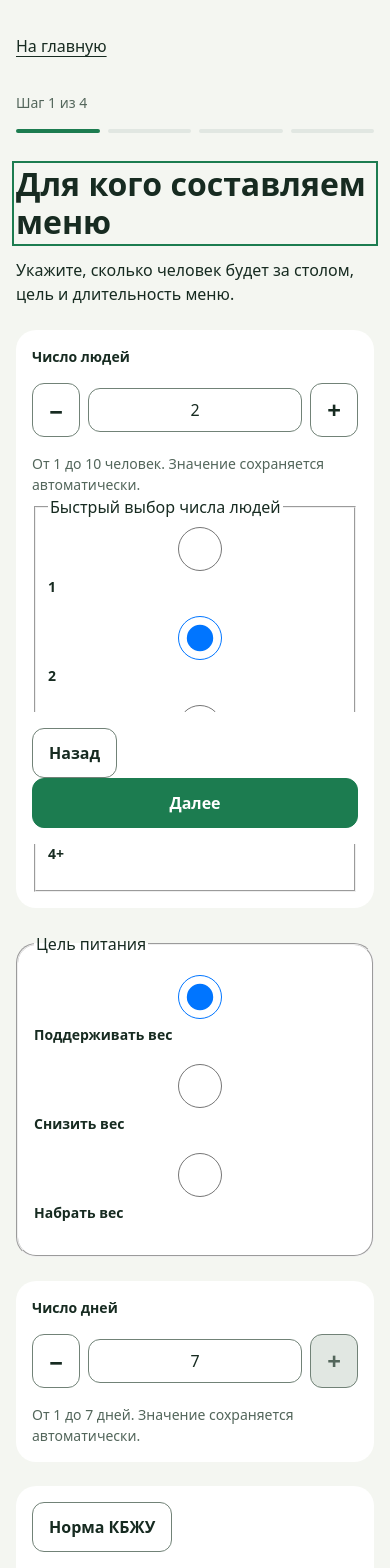
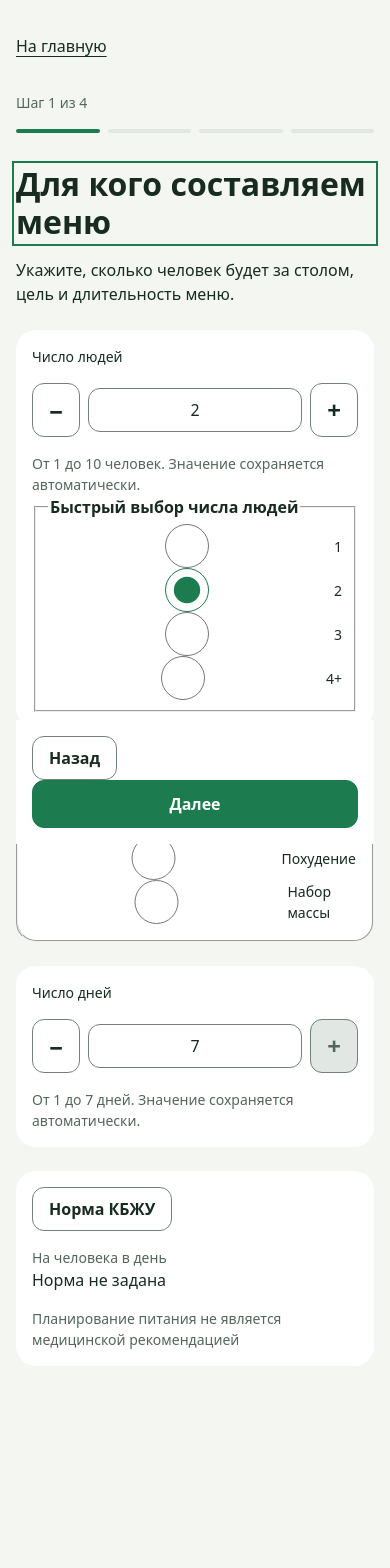
Before and after one commit to 0oLeono0/meal-plan, a React (Vite) app: page /plan/new in a window 390 px wide. Shown: the top 1568 px of the page. Built offline with nearby package versions, Linux system fonts and the light colour scheme.

Commit message:
fix(01): align wizard presentation with UI contract

```diff
--- a/src/features/wizard/BudgetStep.tsx
+++ b/src/features/wizard/BudgetStep.tsx
@@ -15,7 +15,10 @@ export function BudgetStep({ draft, onChange, errors, disabled = false }: { draf
     <p>Задайте бюджет на весь период. Время и разнообразие помогут подобрать подходящие блюда.</p>
     <div className="card min-w-0">
       <Field id="budget" label={budgetPeriodLabel(draft.days)} hint="В рублях. Целое число от 500; точную сумму можно ввести вручную." error={error}>
-        <input id="budget" name="budget" className="min-w-0 max-w-full" type="text" inputMode="numeric" autoComplete="off" value={draft.budget} disabled={disabled} onChange={event => onChange({ type: 'set', field: 'budget', value: event.target.value })} aria-invalid={!!error} aria-describedby={`budget-hint${error ? ' budget-error' : ''}`} />
+        <div className="budget-amount">
+          <input id="budget" name="budget" className="min-w-0 max-w-full" type="text" inputMode="numeric" autoComplete="off" value={draft.budget} disabled={disabled} onChange={event => onChange({ type: 'set', field: 'budget', value: event.target.value })} aria-invalid={!!error} aria-describedby={`budget-hint${error ? ' budget-error' : ''}`} />
+          <span aria-hidden="true">₽</span>
+        </div>
       </Field>
       <label htmlFor="budget-slider">Выбрать бюджет ползунком</label>
       <input id="budget-slider" className="min-h-[44px] accent-[var(--color-accent)]" type="range" min={1000} max={15000} step={100} value={thumb} disabled={disabled} aria-valuenow={thumb} aria-valuetext={rangeText} aria-describedby="budget-slider-hint" onChange={event => onChange({ type: 'set', field: 'budget', value: event.target.value })} />
--- a/src/features/wizard/HomeProductsStep.tsx
+++ b/src/features/wizard/HomeProductsStep.tsx
@@ -2,6 +2,7 @@ import { popularProductIds, productNames, type ProductCatalogPort } from '../../
 import { dietaryRestrictions, parseHomeQuantity, validateHomeRow, type DraftAction, type HomeDraftRow, type SettingsDraft, type StepErrors, type Unit } from '../../domain/settings';
 import { ProductCombobox, useRemovalUndo } from '../../shared/ProductCombobox';
 import { Button, Field } from '../../shared/ui';
+import { goalLabels } from './copy';
 
 const unitLabels: Record<Unit, string> = { g: 'г', kg: 'кг', ml: 'мл', l: 'л', pcs: 'шт' };
 const nameFor = (id: string) => productNames.find(product => product.id === id)?.name ?? `Продукт из сохранённого черновика (${id})`;
@@ -18,7 +19,7 @@ export function HomeProductsStep({ draft, onChange, errors, disabled = false, pr
   }
   return <>
     <p>Укажите, что есть дома. Количество можно оставить пустым; это не означает ноль.</p>
-    <div className="card min-w-0"><ProductCombobox id="home-search" label="Добавить домашний продукт" disabled={disabled} port={productPort} onSelect={product => add(product.id)} />
+    <div className="card min-w-0"><ProductCombobox id="home-search" label="Найти продукт" disabled={disabled} port={productPort} onSelect={product => add(product.id)} />
       <div role="group" aria-label="Популярные продукты" className="flex flex-wrap gap-2 mt-4">{popularProductIds.map(id => <Button disabled={disabled} key={id} onClick={() => add(id)}>{nameFor(id)}</Button>)}</div>
     </div>
     <div id="home" tabIndex={-1}>
@@ -71,12 +72,12 @@ export function DraftReview({ draft }: { draft: SettingsDraft }) {
     <dl className="grid gap-2 [overflow-wrap:anywhere]">
       <dt>Люди и период</dt><dd className="m-0">{draft.people} чел. · {draft.days} дн.</dd>
       <dt>Бюджет на весь период</dt><dd className="m-0">{draft.budget.trim()} ₽</dd>
-      <dt>Цель питания</dt><dd className="m-0">{{ maintain: 'Поддержание веса', lose: 'Похудение', gain: 'Набор массы' }[draft.goal]}</dd>
+      <dt>Цель питания</dt><dd className="m-0">{goalLabels[draft.goal]}</dd>
       <dt>Время и разнообразие</dt><dd className="m-0">{draft.cookingTime === 'any' ? 'Любое время' : `До ${draft.cookingTime} мин`} · {{ same: 'Одно и то же каждый день', medium: 'Среднее', max: 'Каждый день разное' }[draft.variety]}</dd>
       <dt>Цель КБЖУ на человека в день</dt><dd className="m-0">{draft.manualNutrition.calories.trim() ? `${draft.manualNutrition.calories} ккал; Б ${draft.manualNutrition.protein} г / Ж ${draft.manualNutrition.fat} г / У ${draft.manualNutrition.carbohydrates} г · ${draft.targetSource.kind === 'manual' ? 'Введено вручную' : 'Сохранённая норма из расчёта'}` : 'Цель КБЖУ не указана'}</dd>
       <dt>Ограничения</dt><dd className="m-0">{draft.restrictions.map(id => dietaryRestrictions.find(option => option.id === id)?.label).join(', ') || 'Не выбраны'}</dd>
       <dt>Не люблю</dt><dd className="m-0">{draft.exclusionIds.map(nameFor).join(', ') || 'Исключений нет'}</dd>
-      <dt>Продукты дома</dt><dd className="m-0">{!draft.home.length ? 'Не указаны' : <ul className="pl-5">{draft.home.map(row => <li key={row.productId}>{nameFor(row.productId)}: <span>{parseHomeQuantity(row.quantity).status === 'unknown' ? 'Количество не указано' : `${row.quantity} ${row.unit ? unitLabels[row.unit] : ''}`}</span>{row.expiresSoon && ' · Скоро испортится'}</li>)}</ul>}</dd>
+      <dt>Продукты дома</dt><dd className="m-0">{!draft.home.length ? 'Не указаны' : <ul className="pl-4">{draft.home.map(row => <li key={row.productId}>{nameFor(row.productId)}: <span>{parseHomeQuantity(row.quantity).status === 'unknown' ? 'Количество не указано' : `${row.quantity} ${row.unit ? unitLabels[row.unit] : ''}`}</span>{row.expiresSoon && ' · Скоро испортится'}</li>)}</ul>}</dd>
     </dl>
   </section>;
 }
--- a/src/features/wizard/PeopleStep.tsx
+++ b/src/features/wizard/PeopleStep.tsx
@@ -1,6 +1,7 @@
 import type { DraftAction, SettingsDraft, StepErrors } from '../../domain/settings';
 import { Button, Field } from '../../shared/ui';
 import { NutritionFields } from './NutritionFields';
+import { goalLabels } from './copy';
 
 export interface PeopleStepProps {
   draft: SettingsDraft;
@@ -39,10 +40,12 @@ export function PeopleStep({ draft, onChange, errors, disabled = false }: People
     </div>
     <fieldset id="goal" tabIndex={-1} className="card border-0 min-w-0" disabled={disabled} aria-describedby={errors.goal ? 'goal-error' : undefined}>
       <legend>Цель питания</legend>
-      {([{ value: 'maintain', label: 'Поддерживать вес' }, { value: 'lose', label: 'Снизить вес' }, { value: 'gain', label: 'Набрать вес' }] as const).map(goal => <label className="flex items-center gap-2 min-h-[44px]" key={goal.value}>
-        <input className="!w-6 shrink-0" type="radio" name="goal" checked={draft.goal === goal.value} onChange={() => onChange({ type: 'goal', value: goal.value })} />
-        <span>{goal.label}</span>
-      </label>)}
+      <div className="grid gap-2">
+        {(['maintain', 'lose', 'gain'] as const).map(value => <label className="flex items-center gap-2 min-h-[44px]" key={value}>
+          <input className="!w-6 shrink-0" type="radio" name="goal" checked={draft.goal === value} onChange={() => onChange({ type: 'goal', value })} />
+          <span>{goalLabels[value]}</span>
+        </label>)}
+      </div>
       {errors.goal && <p className="field-error" id="goal-error">{errors.goal}</p>}
     </fieldset>
     <div className="card">{counter('days', 'Число дней', 7)}</div>
--- a/src/features/wizard/Wizard.tsx
+++ b/src/features/wizard/Wizard.tsx
@@ -93,7 +93,7 @@ export function Wizard({ draft, onChange, recovery = false, saved = false, onRes
       {draft.step === 4 && <HomeProductsStep draft={draft} onChange={change} errors={errors} disabled={resetPending} />}
       {reviewed && <DraftReview draft={draft} />}
     </div>
-    <div ref={footer} className="sticky-actions grid grid-cols-2 gap-2">
+    <div ref={footer} className="sticky-actions grid grid-cols-1 md:grid-cols-2 gap-2">
       <Button disabled={resetPending} onClick={event => { setErrors({}); if (draft.step === 1) { setDialogTrigger(event.currentTarget); setExitOpen(true); } else change({ type: 'step', value: (draft.step - 1) as Step }); }}>Назад</Button>
       {draft.step < 4 && <Button variant="primary" disabled={resetPending} onClick={next}>Далее</Button>}
       {draft.step === 4 && <Button variant="primary" disabled={resetPending} onClick={review}>Проверить настройки</Button>}
--- /dev/null
+++ b/src/features/wizard/copy.ts
@@ -0,0 +1,6 @@
+/** Shared presentation copy keeps the choice and its review label consistent. */
+export const goalLabels = {
+  maintain: 'Поддержание веса',
+  lose: 'Похудение',
+  gain: 'Набор массы',
+} as const;
--- a/src/shared/ProductCombobox.tsx
+++ b/src/shared/ProductCombobox.tsx
@@ -59,7 +59,7 @@ export function ProductCombobox({ label, onSelect, port = localProductCatalog, i
       }} />
     {expanded && <ul id={listId} role="listbox" aria-label={label} aria-busy={pending} className="max-h-[240px] overflow-y-auto list-none p-0 m-0 min-w-0 border border-[var(--color-border)] rounded-xl">
       {!pending && items.map((product, index) => <li key={product.id} id={`${listId}-option-${index}`} role="option" aria-selected={highlight === index}
-        className={`min-h-[44px] p-3 cursor-pointer [overflow-wrap:anywhere] ${highlight === index ? 'bg-[var(--color-selected)]' : 'bg-[var(--color-surface)]'}`}
+        className={`min-h-[44px] p-4 cursor-pointer [overflow-wrap:anywhere] ${highlight === index ? 'bg-[var(--color-selected)]' : 'bg-[var(--color-surface)]'}`}
         onMouseDown={event => event.preventDefault()} onMouseMove={() => setHighlight(index)} onClick={() => select(product)}>{product.name}</li>)}
     </ul>}
     <p id={`${inputId}-status`} role="status" className="hint">{!term ? 'Начните вводить название продукта' : pending ? 'Ищем продукты…' : !current?.error && !items.length ? 'Ничего не найдено. Попробуйте другое название' : ''}</p>
--- a/src/shared/styles/tokens.css
+++ b/src/shared/styles/tokens.css
@@ -70,7 +70,7 @@ body { margin: 0; min-width: 0; }
   color: var(--color-text);
 }
 .app-shell button {
-  padding: 12px var(--space-md);
+  padding: var(--space-sm) var(--space-md);
   font-weight: 600;
   cursor: pointer;
   touch-action: manipulation;
@@ -99,8 +99,15 @@ body { margin: 0; min-width: 0; }
 .app-shell .hint { margin: var(--space-md) 0 0; }
 .app-shell .journey { margin: var(--space-xl) 0; }
 .app-shell .card { border-radius: var(--radius-card); background: var(--color-surface); padding: var(--space-md); margin: var(--space-lg) 0; }
-.app-shell label { display: block; margin-bottom: var(--space-md); font-size: var(--text-label); font-weight: 600; }
+.app-shell label { display: block; margin-bottom: var(--space-md); font-size: var(--text-label); font-weight: 400; }
+.app-shell label.flex { display: flex; align-items: center; gap: var(--space-sm); margin: 0; min-height: var(--target-size); }
+.app-shell fieldset { min-width: 0; }
+.app-shell legend { font-weight: 600; }
+.app-shell :is(input[type=radio], input[type=checkbox], input[type=range]) { accent-color: var(--color-accent); }
+.app-shell input[type=radio], .app-shell input[type=checkbox] { margin: 0; }
 .app-shell input { width: 100%; padding: var(--space-sm); text-align: center; font-variant-numeric: tabular-nums; }
+.app-shell .budget-amount { display: flex; align-items: center; gap: var(--space-sm); font-size: var(--text-display); font-weight: 600; line-height: 1.2; font-variant-numeric: tabular-nums; }
+.app-shell .budget-amount input { flex: 1; font-size: inherit; font-weight: inherit; line-height: inherit; }
 .app-shell .stepper { display: grid; grid-template-columns: 48px minmax(0, 1fr) 48px; gap: var(--space-sm); align-items: center; }
 .app-shell .stepper button { padding: var(--space-sm); font-size: var(--text-heading); }
 .app-shell .notice { border: 1px solid var(--color-border); border-radius: var(--radius-field); padding: var(--space-md); background: var(--color-surface); margin-bottom: var(--space-lg); overflow-wrap: anywhere; }
@@ -109,7 +116,7 @@ body { margin: 0; min-width: 0; }
 .app-shell .steps span { height: var(--space-xs); border-radius: var(--radius-pill); background: var(--color-disabled); }
 .app-shell .steps .filled { background: var(--color-accent); }
 .app-shell .back { display: inline-flex; min-height: var(--target-size); align-items: center; margin-bottom: var(--space-lg); }
-.app-shell .skip-link { position: absolute; top: -200px; left: var(--space-md); background: var(--color-surface); padding: 12px; z-index: 110; }
+.app-shell .skip-link { position: absolute; top: -200px; left: var(--space-md); background: var(--color-surface); padding: var(--space-md); z-index: 110; }
 .app-shell .skip-link:focus { top: var(--space-sm); }
 .app-header { max-width: 960px; margin: auto; padding: var(--space-md); display: flex; flex-wrap: wrap; align-items: center; justify-content: space-between; gap: var(--space-md); }
 .app-shell .brand-link { min-width: 0; min-height: var(--target-size); display: flex; align-items: center; flex: 1 1 160px; text-decoration: none; margin: 0; }
@@ -119,12 +126,13 @@ body { margin: 0; min-width: 0; }
 .app-nav svg { flex-shrink: 0; }
 .app-shell .app-nav [aria-current=page] { background: var(--color-selected); color: var(--color-accent); font-weight: 600; }
 .app-shell .app-nav :is(a, button):hover { background: var(--color-selected); }
-.action-link { display: flex; align-items: center; justify-content: center; min-height: var(--primary-height); padding: 12px var(--space-md); border-radius: var(--radius-field); text-align: center; text-decoration: none; overflow-wrap: anywhere; font-weight: 600; }
+.action-link { display: flex; align-items: center; justify-content: center; min-height: var(--primary-height); padding: var(--space-sm) var(--space-md); border-radius: var(--radius-field); text-align: center; text-decoration: none; overflow-wrap: anywhere; font-weight: 600; }
 .dialog-overlay { position: fixed; inset: 0; z-index: 100; background: var(--color-overlay); display: flex; align-items: center; justify-content: center; padding: var(--space-md); overflow-y: auto; }
 .confirm-dialog { background: var(--color-surface); border-radius: var(--radius-card); padding: var(--space-lg); max-width: 480px; width: 100%; max-height: calc(100vh - 32px); overflow-y: auto; overscroll-behavior: contain; box-shadow: var(--shadow-overlay); }
 .dialog-actions { display: flex; flex-direction: column; gap: var(--space-sm); }
 .sticky-actions { position: sticky; bottom: 0; padding: var(--space-md); padding-bottom: calc(var(--space-md) + env(safe-area-inset-bottom)); background: var(--color-surface); }
 .has-sticky-actions { padding-bottom: calc(var(--footer-height, 80px) + var(--space-md)); }
+.app-shell .has-sticky-actions .field { scroll-margin-bottom: calc(var(--footer-height, 80px) + var(--space-md)); }
 @media (max-height: 500px) { .sticky-actions { position: static; } }
 @media (min-width: 768px) {
   .app-shell main { padding-top: var(--space-2xl); padding-left: var(--space-lg); padding-right: var(--space-lg); }
@@ -134,7 +142,7 @@ body { margin: 0; min-width: 0; }
 @media (min-width: 1200px) {
   .app-shell:not(.fullscreen) { padding-left: var(--sidebar-width); }
   .app-nav { top: 0; right: auto; bottom: 0; width: var(--sidebar-width); grid-template-columns: minmax(0, 1fr); align-content: start; padding: var(--space-lg) var(--space-md); border-top: 0; border-right: 1px solid var(--color-border); overflow-y: auto; }
-  .app-shell .app-nav a, .app-shell .app-nav button { flex-direction: row; justify-content: flex-start; padding: 12px var(--space-md); font-size: var(--text-body); gap: var(--space-sm); }
+  .app-shell .app-nav a, .app-shell .app-nav button { flex-direction: row; justify-content: flex-start; padding: var(--space-sm) var(--space-md); font-size: var(--text-body); gap: var(--space-sm); }
   .app-shell:not(.fullscreen) main { max-width: 960px; padding: var(--space-xl); padding-bottom: var(--space-2xl); }
   .app-shell :is(a, button, input, select, textarea, h1) { scroll-margin-bottom: var(--space-md); }
 }
```
Also changed, not shown: 2 other files (tests, documents, lock files or other folders).
